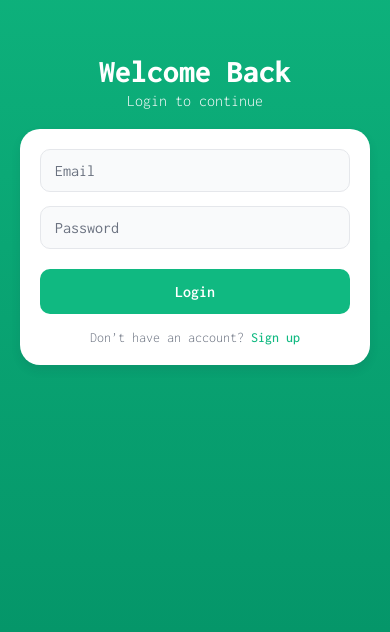
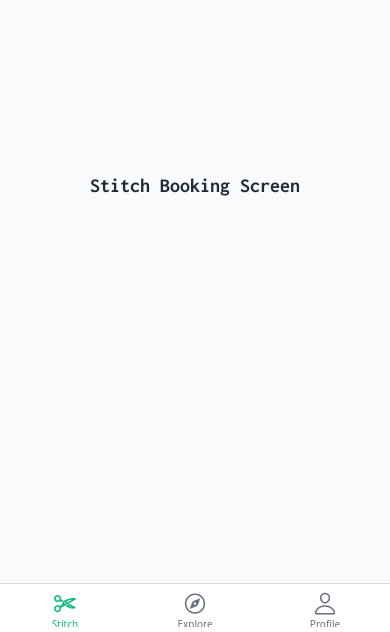
Before and after one commit to Stitch-Atelier/Mobile-App, a React Native app: screen /MainTabs in a window 390 px wide. Shown: the part 212-844 px from the top of the page. Built offline with nearby package versions, Linux system fonts and the light colour scheme.

Commit message:
routing is done for login, signup, explore, profile and stitch screens

```diff
--- a/App.tsx
+++ b/App.tsx
@@ -1,27 +1,21 @@
 import React from "react";
 import { NavigationContainer } from "@react-navigation/native";
 import { createNativeStackNavigator } from "@react-navigation/native-stack";
+import AuthStack from "./navigation/AuthStack";
+import MainTabs from "./navigation/MainTabs";
 import * as Font from "expo-font";
-import LoginScreen from "./screens/LoginScreen";
-import SignupScreen from "./screens/SignupScreen";
-import { COLORS, FONTS } from "./theme";
 
-export type RootStackParamList = {
-  Login: undefined;
-  Signup: undefined;
-};
-
-const Stack = createNativeStackNavigator<RootStackParamList>();
+const Stack = createNativeStackNavigator();
 
 export default function App() {
   const [fontsLoaded] = Font.useFonts({
-    [FONTS.bold]: require("./assets/fonts/Inconsolata-Bold.ttf"),
-    [FONTS.extraBold]: require("./assets/fonts/Inconsolata-ExtraBold.ttf"),
-    [FONTS.extraLight]: require("./assets/fonts/Inconsolata-ExtraLight.ttf"),
-    [FONTS.light]: require("./assets/fonts/Inconsolata-Light.ttf"),
-    [FONTS.medium]: require("./assets/fonts/Inconsolata-Medium.ttf"),
-    [FONTS.regular]: require("./assets/fonts/Inconsolata-Regular.ttf"),
-    [FONTS.semiBold]: require("./assets/fonts/Inconsolata-SemiBold.ttf"),
+    IncBold: require("./assets/fonts/Inconsolata-Bold.ttf"),
+    IncExBold: require("./assets/fonts/Inconsolata-ExtraBold.ttf"),
+    IncExLight: require("./assets/fonts/Inconsolata-ExtraLight.ttf"),
+    IncLight: require("./assets/fonts/Inconsolata-Light.ttf"),
+    IncMedium: require("./assets/fonts/Inconsolata-Medium.ttf"),
+    IncRegular: require("./assets/fonts/Inconsolata-Regular.ttf"),
+    IncSemiBold: require("./assets/fonts/Inconsolata-SemiBold.ttf"),
   });
 
   if (!fontsLoaded) return null;
@@ -29,8 +23,8 @@ export default function App() {
   return (
     <NavigationContainer>
       <Stack.Navigator screenOptions={{ headerShown: false }}>
-        <Stack.Screen name="Login" component={LoginScreen} />
-        <Stack.Screen name="Signup" component={SignupScreen} />
+        <Stack.Screen name="AuthStack" component={AuthStack} />
+        <Stack.Screen name="MainTabs" component={MainTabs} />
       </Stack.Navigator>
     </NavigationContainer>
   );
--- /dev/null
+++ b/navigation/AuthStack.tsx
@@ -0,0 +1,20 @@
+import React from "react";
+import { createNativeStackNavigator } from "@react-navigation/native-stack";
+import LoginScreen from "../screens/LoginScreen";
+import SignupScreen from "../screens/SignupScreen";
+
+export type AuthStackParamList = {
+  Login: undefined;
+  Signup: undefined;
+};
+
+const Stack = createNativeStackNavigator<AuthStackParamList>();
+
+export default function AuthStack() {
+  return (
+    <Stack.Navigator screenOptions={{ headerShown: false }}>
+      <Stack.Screen name="Login" component={LoginScreen} />
+      <Stack.Screen name="Signup" component={SignupScreen} />
+    </Stack.Navigator>
+  );
+}
--- /dev/null
+++ b/navigation/MainTabs.tsx
@@ -0,0 +1,32 @@
+import React from "react";
+import { createBottomTabNavigator } from "@react-navigation/bottom-tabs";
+import StitchScreen from "../screens/main/StitchScreen";
+import ExploreScreen from "../screens/main/ExploreScreen";
+import ProfileScreen from "../screens/main/ProfileScreen";
+import { COLORS } from "../theme";
+import { Ionicons } from "@expo/vector-icons";
+import MaterialIcons from "@expo/vector-icons/MaterialIcons";
+const Tab = createBottomTabNavigator();
+
+export default function MainTabs() {
+  return (
+    <Tab.Navigator
+      screenOptions={({ route }: any) => ({
+        tabBarIcon: ({ color, size }: { color: string; size: number }) => {
+          let iconName: any;
+          if (route.name === "Stitch") iconName = "cut-outline";
+          else if (route.name === "Explore") iconName = "compass-outline";
+          else if (route.name === "Profile") iconName = "person-outline";
+          return <Ionicons name={iconName} size={size} color={color} />;
+        },
+        tabBarActiveTintColor: COLORS.primary,
+        tabBarInactiveTintColor: COLORS.textLight,
+        headerShown: false,
+      })}
+    >
+      <Tab.Screen name="Stitch" component={StitchScreen} />
+      <Tab.Screen name="Explore" component={ExploreScreen} />
+      <Tab.Screen name="Profile" component={ProfileScreen} />
+    </Tab.Navigator>
+  );
+}
--- a/package.json
+++ b/package.json
@@ -9,6 +9,7 @@
     "web": "expo start --web"
   },
   "dependencies": {
+    "@react-navigation/bottom-tabs": "^7.4.5",
     "@react-navigation/native": "^7.1.17",
     "@react-navigation/native-stack": "^7.3.24",
     "expo": "~53.0.20",
--- a/screens/LoginScreen.tsx
+++ b/screens/LoginScreen.tsx
@@ -1,4 +1,4 @@
-import React from "react";
+import React, { useState } from "react";
 import {
   View,
   Text,
@@ -7,21 +7,25 @@ import {
   StyleSheet,
   KeyboardAvoidingView,
   Platform,
+  Alert,
 } from "react-native";
-import { NativeStackNavigationProp } from "@react-navigation/native-stack";
-import { useNavigation } from "@react-navigation/native";
 import { LinearGradient } from "expo-linear-gradient";
 import * as Animatable from "react-native-animatable";
-import { RootStackParamList } from "../App";
 import { COLORS, FONTS } from "../theme";
-
-type LoginScreenNavProp = NativeStackNavigationProp<
-  RootStackParamList,
-  "Login"
->;
+import { useNavigation } from "@react-navigation/native";
 
 export default function LoginScreen() {
-  const navigation = useNavigation<LoginScreenNavProp>();
+  const navigation = useNavigation();
+  const [email, setEmail] = useState("");
+  const [password, setPassword] = useState("");
+
+  const handleLogin = () => {
+    if (email && password) {
+      navigation.navigate("MainTabs" as never);
+    } else {
+      Alert.alert("Error", "Please fill all fields");
+    }
+  };
 
   return (
     <LinearGradient
@@ -47,20 +51,25 @@ export default function LoginScreen() {
             style={styles.input}
             placeholder="Email"
             placeholderTextColor={COLORS.textLight}
-            keyboardType="email-address"
+            value={email}
+            onChangeText={setEmail}
           />
           <TextInput
             style={styles.input}
             placeholder="Password"
             placeholderTextColor={COLORS.textLight}
             secureTextEntry
+            value={password}
+            onChangeText={setPassword}
           />
 
-          <TouchableOpacity style={styles.button}>
+          <TouchableOpacity style={styles.button} onPress={handleLogin}>
             <Text style={styles.buttonText}>Login</Text>
           </TouchableOpacity>
 
-          <TouchableOpacity onPress={() => navigation.navigate("Signup")}>
+          <TouchableOpacity
+            onPress={() => navigation.navigate("Signup" as never)}
+          >
             <Text style={styles.link}>
               Don’t have an account?{" "}
               <Text style={styles.linkHighlight}>Sign up</Text>
@@ -73,33 +82,26 @@ export default function LoginScreen() {
 }
 
 const styles = StyleSheet.create({
-  gradient: {
-    flex: 1,
-  },
-  container: {
-    flex: 1,
-    justifyContent: "center",
-    paddingHorizontal: 20,
-  },
+  gradient: { flex: 1 },
+  container: { flex: 1, justifyContent: "center", paddingHorizontal: 20 },
   title: {
     fontSize: 32,
     fontFamily: FONTS.extraBold,
-    color: COLORS.surface,
+    color: "#fff",
     textAlign: "center",
   },
   subtitle: {
     fontSize: 16,
-    fontFamily: FONTS.light,
-    color: COLORS.background,
+    color: "#d1fae5",
     textAlign: "center",
-    marginTop: 4,
+    fontFamily: FONTS.regular,
     marginBottom: 20,
   },
   card: {
     backgroundColor: COLORS.surface,
     padding: 20,
     borderRadius: 20,
-    shadowColor: COLORS.text,
+    shadowColor: "#000",
     shadowOpacity: 0.1,
     shadowOffset: { width: 0, height: 5 },
     shadowRadius: 10,
@@ -109,34 +111,29 @@ const styles = StyleSheet.create({
     borderWidth: 1,
     borderColor: COLORS.border,
     borderRadius: 10,
-    paddingHorizontal: 14,
-    paddingVertical: 12,
+    padding: 12,
     fontSize: 16,
     fontFamily: FONTS.regular,
     color: COLORS.text,
-    marginBottom: 14,
+    marginBottom: 15,
     backgroundColor: COLORS.background,
   },
   button: {
     backgroundColor: COLORS.primary,
     paddingVertical: 14,
     borderRadius: 10,
-    marginTop: 6,
   },
   buttonText: {
-    color: COLORS.surface,
     textAlign: "center",
+    color: "#fff",
     fontFamily: FONTS.semiBold,
     fontSize: 16,
   },
   link: {
     textAlign: "center",
-    marginTop: 16,
+    marginTop: 20,
     color: COLORS.textLight,
     fontFamily: FONTS.light,
   },
-  linkHighlight: {
-    color: COLORS.primary,
-    fontFamily: FONTS.medium,
-  },
+  linkHighlight: { color: COLORS.primary, fontFamily: FONTS.medium },
 });
--- a/screens/SignupScreen.tsx
+++ b/screens/SignupScreen.tsx
@@ -1,26 +1,31 @@
-import React from "react";
+import React, { useState } from "react";
 import {
+  View,
   Text,
   TextInput,
   TouchableOpacity,
   StyleSheet,
   KeyboardAvoidingView,
   Platform,
+  Alert,
 } from "react-native";
-import { NativeStackNavigationProp } from "@react-navigation/native-stack";
-import { useNavigation } from "@react-navigation/native";
 import { LinearGradient } from "expo-linear-gradient";
 import * as Animatable from "react-native-animatable";
-import { RootStackParamList } from "../App";
 import { COLORS, FONTS } from "../theme";
-
-type SignupScreenNavProp = NativeStackNavigationProp<
-  RootStackParamList,
-  "Signup"
->;
+import { useNavigation } from "@react-navigation/native";
 
 export default function SignupScreen() {
-  const navigation = useNavigation<SignupScreenNavProp>();
+  const navigation = useNavigation();
+  const [email, setEmail] = useState("");
+  const [password, setPassword] = useState("");
+
+  const handleLogin = () => {
+    if (email && password) {
+      navigation.navigate("MainTabs" as never);
+    } else {
+      Alert.alert("Error", "Please fill all fields");
+    }
+  };
 
   return (
     <LinearGradient
@@ -33,7 +38,7 @@ export default function SignupScreen() {
       >
         <Animatable.View animation="fadeInDown" duration={1000}>
           <Text style={styles.title}>Create Account</Text>
-          <Text style={styles.subtitle}>Join us today</Text>
+          <Text style={styles.subtitle}>Join Today</Text>
         </Animatable.View>
 
         <Animatable.View
@@ -44,29 +49,29 @@ export default function SignupScreen() {
         >
           <TextInput
             style={styles.input}
-            placeholder="Name"
-            placeholderTextColor={COLORS.textLight}
-          />
-          <TextInput
-            style={styles.input}
             placeholder="Email"
             placeholderTextColor={COLORS.textLight}
-            keyboardType="email-address"
+            value={email}
+            onChangeText={setEmail}
           />
           <TextInput
             style={styles.input}
             placeholder="Password"
             placeholderTextColor={COLORS.textLight}
             secureTextEntry
+            value={password}
+            onChangeText={setPassword}
           />
 
-          <TouchableOpacity style={styles.button}>
-            <Text style={styles.buttonText}>Sign Up</Text>
+          <TouchableOpacity style={styles.button} onPress={handleLogin}>
+            <Text style={styles.buttonText}>Login</Text>
           </TouchableOpacity>
 
-          <TouchableOpacity onPress={() => navigation.navigate("Login")}>
+          <TouchableOpacity
+            onPress={() => navigation.navigate("Login" as never)}
+          >
             <Text style={styles.link}>
-              Already have an account?{" "}
+              Already have an Account?{" "}
               <Text style={styles.linkHighlight}>Login</Text>
             </Text>
           </TouchableOpacity>
@@ -77,33 +82,26 @@ export default function SignupScreen() {
 }
 
 const styles = StyleSheet.create({
-  gradient: {
-    flex: 1,
-  },
-  container: {
-    flex: 1,
-    justifyContent: "center",
-    paddingHorizontal: 20,
-  },
+  gradient: { flex: 1 },
+  container: { flex: 1, justifyContent: "center", paddingHorizontal: 20 },
   title: {
     fontSize: 32,
     fontFamily: FONTS.extraBold,
-    color: COLORS.surface,
+    color: "#fff",
     textAlign: "center",
   },
   subtitle: {
     fontSize: 16,
-    fontFamily: FONTS.regular,
     color: "#d1fae5",
     textAlign: "center",
-    marginTop: 4,
+    fontFamily: FONTS.regular,
     marginBottom: 20,
   },
   card: {
     backgroundColor: COLORS.surface,
     padding: 20,
     borderRadius: 20,
-    shadowColor: COLORS.text,
+    shadowColor: "#000",
     shadowOpacity: 0.1,
     shadowOffset: { width: 0, height: 5 },
     shadowRadius: 10,
@@ -113,34 +111,29 @@ const styles = StyleSheet.create({
     borderWidth: 1,
     borderColor: COLORS.border,
     borderRadius: 10,
-    paddingHorizontal: 14,
-    paddingVertical: 12,
+    padding: 12,
     fontSize: 16,
     fontFamily: FONTS.regular,
-    marginBottom: 14,
+    color: COLORS.text,
+    marginBottom: 15,
     backgroundColor: COLORS.background,
-    color: COLORS.text,
   },
   button: {
     backgroundColor: COLORS.primary,
     paddingVertical: 14,
     borderRadius: 10,
-    marginTop: 6,
   },
   buttonText: {
-    color: COLORS.surface,
     textAlign: "center",
+    color: "#fff",
     fontFamily: FONTS.semiBold,
     fontSize: 16,
   },
   link: {
     textAlign: "center",
-    marginTop: 16,
+    marginTop: 20,
     color: COLORS.textLight,
     fontFamily: FONTS.light,
   },
-  linkHighlight: {
-    color: COLORS.primary,
-    fontFamily: FONTS.medium,
-  },
+  linkHighlight: { color: COLORS.primary, fontFamily: FONTS.medium },
 });
--- /dev/null
+++ b/screens/main/ExploreScreen.tsx
@@ -0,0 +1,21 @@
+import React from "react";
+import { View, Text, StyleSheet } from "react-native";
+import { COLORS, FONTS } from "../../theme";
+
+export default function ExploreScreen() {
+  return (
+    <View style={styles.container}>
+      <Text style={styles.text}>Explore Screen</Text>
+    </View>
+  );
+}
+
+const styles = StyleSheet.create({
+  container: {
+    flex: 1,
+    backgroundColor: COLORS.background,
+    justifyContent: "center",
+    alignItems: "center",
+  },
+  text: { fontFamily: FONTS.bold, fontSize: 20, color: COLORS.text },
+});
--- /dev/null
+++ b/screens/main/ProfileScreen.tsx
@@ -0,0 +1,21 @@
+import React from "react";
+import { View, Text, StyleSheet } from "react-native";
+import { COLORS, FONTS } from "../../theme";
+
+export default function ProfileScreen() {
+  return (
+    <View style={styles.container}>
+      <Text style={styles.text}>Profile Screen</Text>
+    </View>
+  );
+}
+
+const styles = StyleSheet.create({
+  container: {
+    flex: 1,
+    backgroundColor: COLORS.background,
+    justifyContent: "center",
+    alignItems: "center",
+  },
+  text: { fontFamily: FONTS.bold, fontSize: 20, color: COLORS.text },
+});
--- /dev/null
+++ b/screens/main/StitchScreen.tsx
@@ -0,0 +1,21 @@
+import React from "react";
+import { View, Text, StyleSheet } from "react-native";
+import { COLORS, FONTS } from "../../theme";
+
+export default function StitchScreen() {
+  return (
+    <View style={styles.container}>
+      <Text style={styles.text}>Stitch Booking Screen</Text>
+    </View>
+  );
+}
+
+const styles = StyleSheet.create({
+  container: {
+    flex: 1,
+    backgroundColor: COLORS.background,
+    justifyContent: "center",
+    alignItems: "center",
+  },
+  text: { fontFamily: FONTS.bold, fontSize: 20, color: COLORS.text },
+});
```
Also changed, not shown: 1 other file (tests, documents, lock files or other folders).
